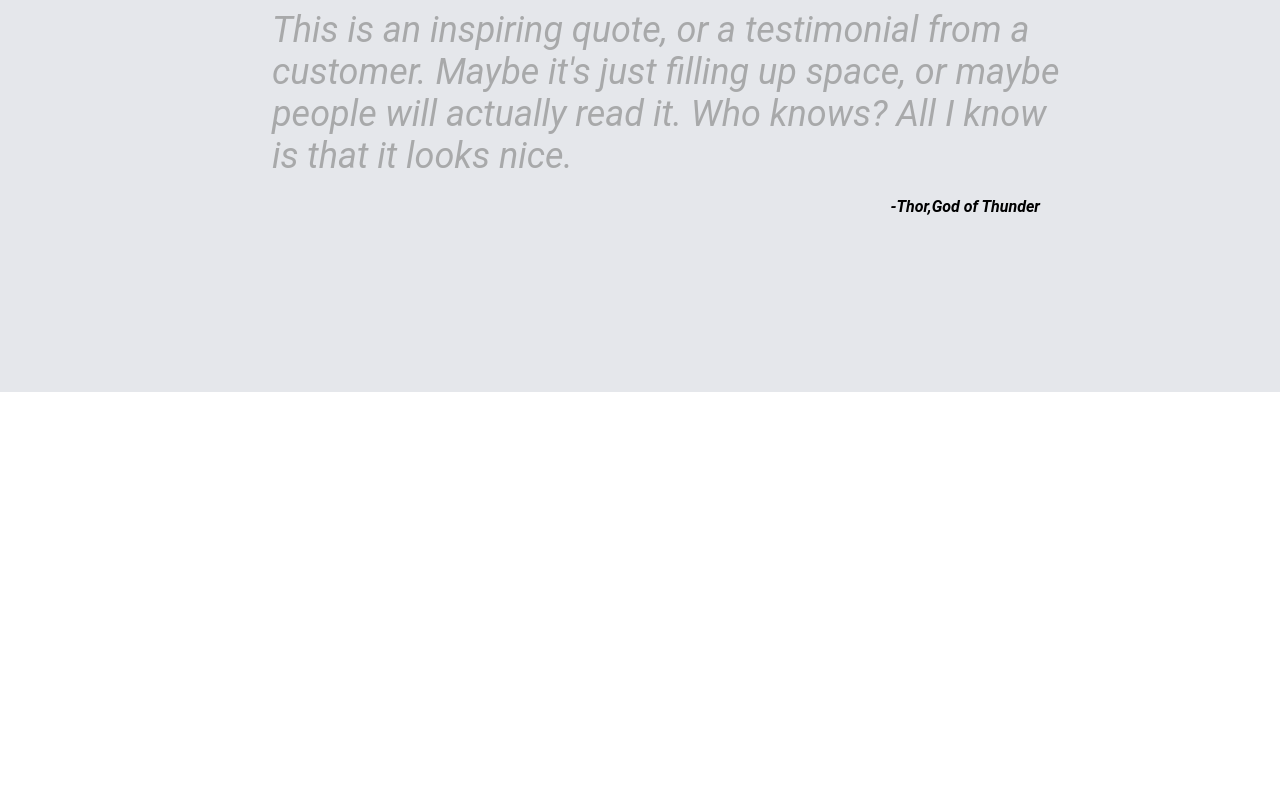
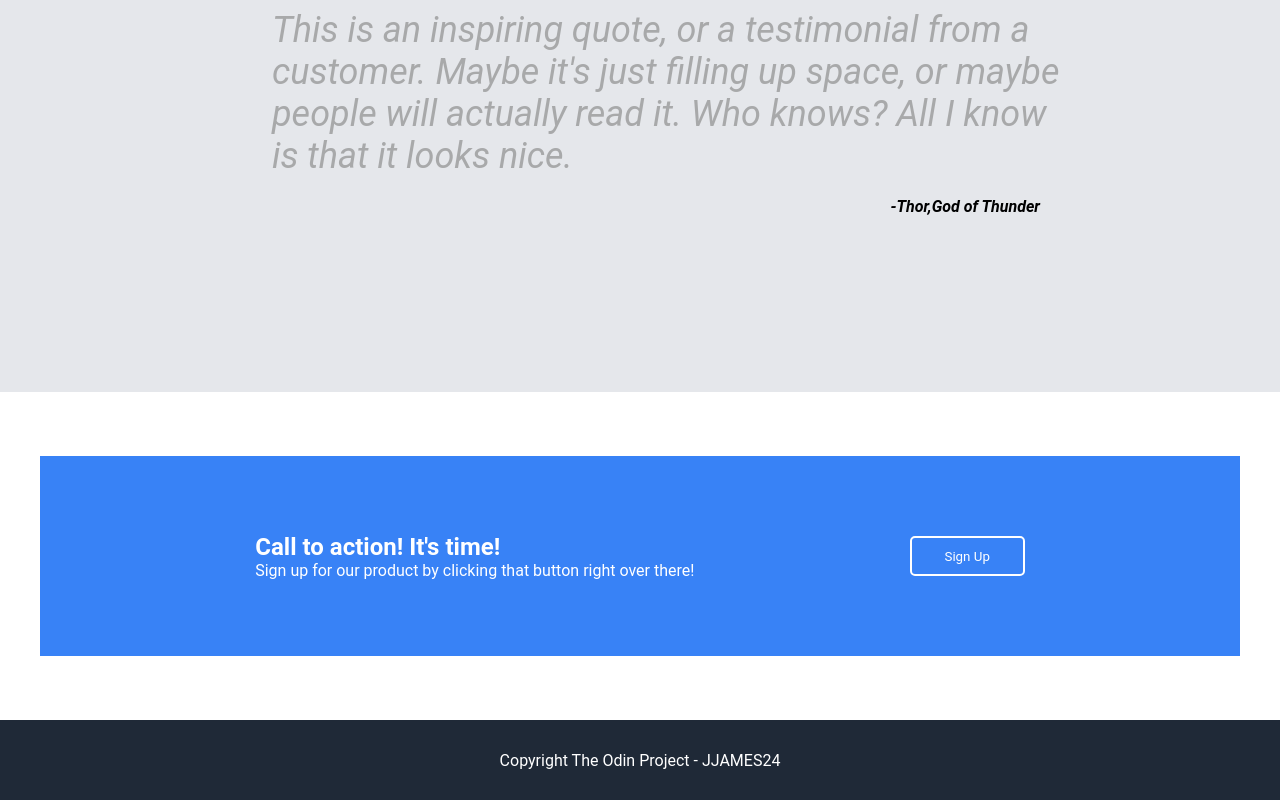
Before and after one commit to JJAMES24/odinlandingpage, a plain HTML site: page index.html in a window 1280 px wide. Shown: the part 1271-2071 px from the top of the page. Before the commit the page ends 1663 px from the top, so only its background shows below. Drawn offline with Linux system fonts and the light colour scheme.

Commit message:
Added the last call to action and footer to the page!!!

```diff
--- a/index.html
+++ b/index.html
@@ -89,6 +89,20 @@
             </p>
         </div>
     </section>
+    <section class="last-cta">
+        <div class="last-cta-background">
+            <div>
+                <h1>Call to action! It's time!</h1>
+                <p>Sign up for our product by clicking that button right over there!</p>
+            </div>
+            <div class="last-cta-right">
+                <a class="last-link"><button class="last-cta-button">Sign Up</button></a>
+            </div>
+        </div>
+    </section>
+    <footer>
+        Copyright  The Odin Project - JJAMES24
+    </footer>
 
 
 </body>
--- a/styles/styles.css
+++ b/styles/styles.css
@@ -17,6 +17,12 @@
     margin-right: 10%;
     justify-content: space-between;
 
+}
+
+.top-page h1
+{
+    font-size: 24px;
+    color: #F9FAFB;
 }
 
 .navbar ul
@@ -163,3 +169,51 @@
     font-style:oblique;
     justify-content: flex-end;
 }
+
+/* Call to action */
+
+.last-cta
+{
+    color:white;
+    display:flex;
+    justify-content: center;
+    height: 100%;
+
+}
+
+.last-cta-background
+{
+    margin-top: 5%;
+    margin-bottom: 5%;
+    width: 1200px;
+    height: 200px;
+    background-color: #3882F6;
+    display: flex;
+    align-items: center;
+    justify-content: space-evenly;
+
+}
+
+.last-cta-button
+{
+    color: white;
+    border: 2px solid white;
+    border-radius: 5px;
+    background-color: transparent;
+    width: 9dvw;
+    height: 5dvh;
+
+}
+
+/* Footer */
+
+footer
+{
+    background-color: #1F2937;
+    color: white;
+    display: flex;
+    justify-content: center;
+    height:80px;
+    align-items: center;
+
+}
```
